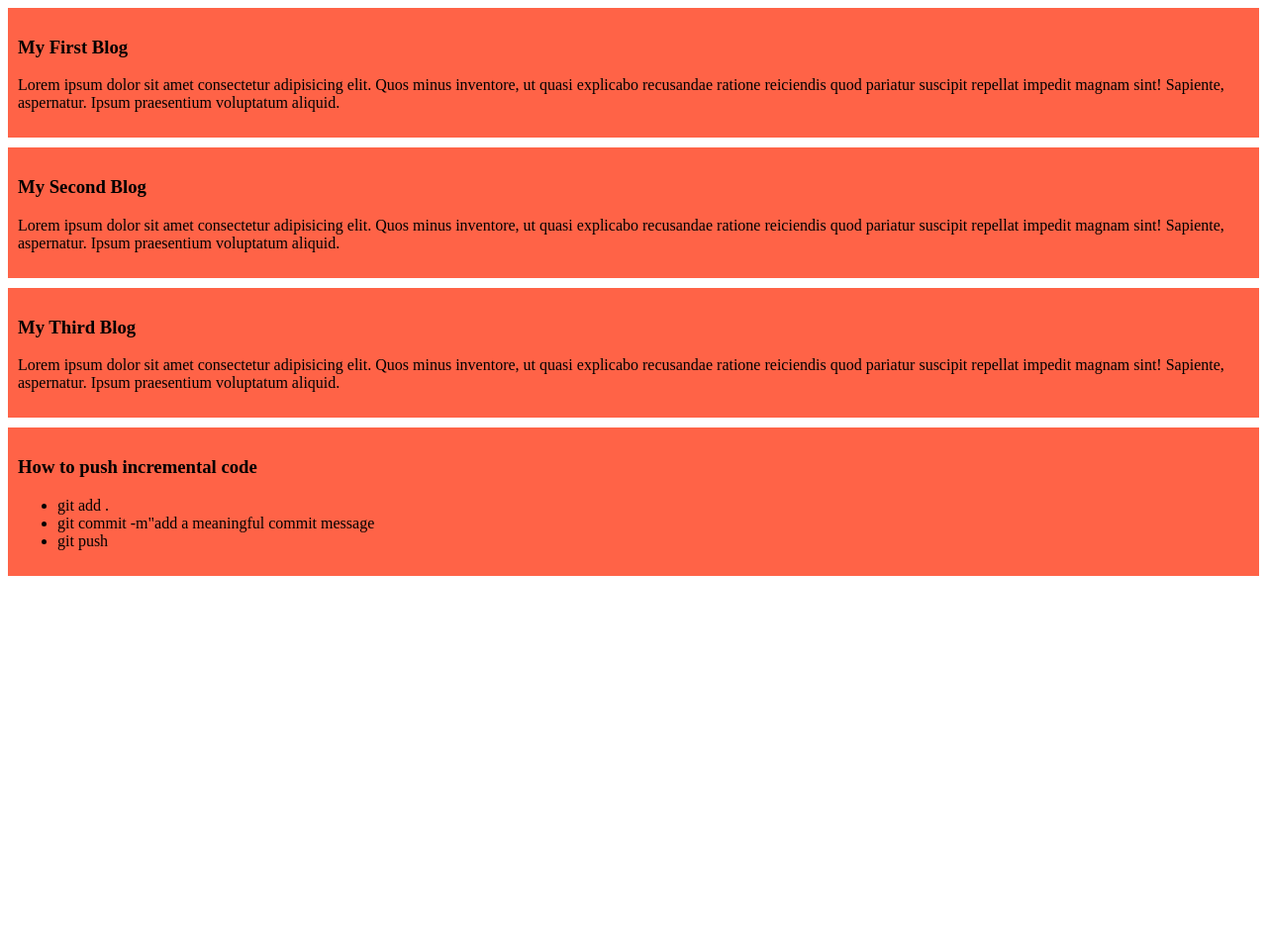
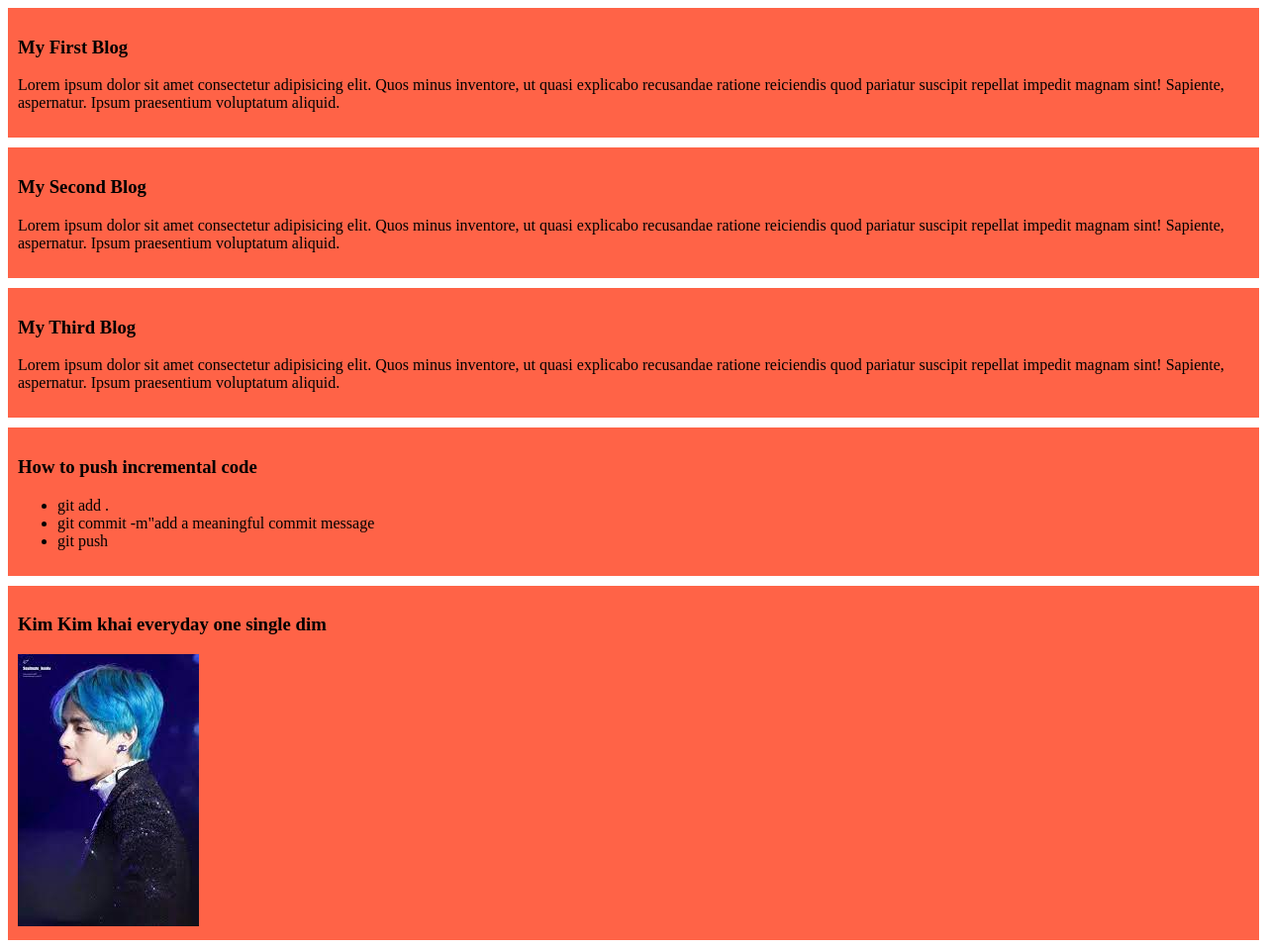
Before and after one commit to asifrahman2005/my-simple-website, a plain HTML site: page index.html in a window 1280 px wide. Shown: the whole page at 99% size. Before the commit the page ends 800 px from the top, so only its background shows below. Drawn offline with Linux system fonts and the light colour scheme.

Commit message:
added kim with a dim

```diff
--- a/index.html
+++ b/index.html
@@ -27,5 +27,9 @@
             <li>git push</li>
         </ul>
     </div>
+    <div>
+        <h3>Kim Kim khai everyday one single dim </h3>
+        <img src="images/kim.jpg" alt="">
+    </div>
 </body>
 </html>
```
Also changed, not shown: images/kim.jpg (added).
